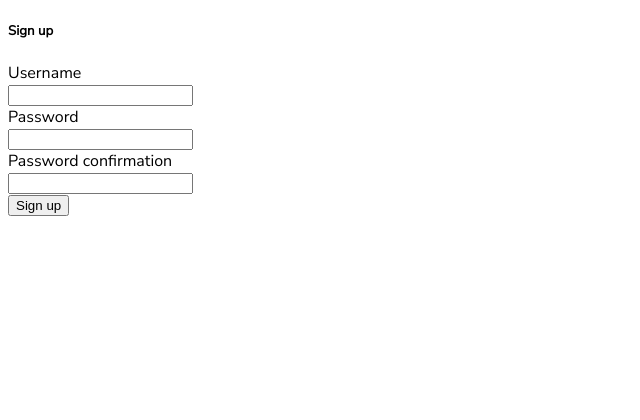
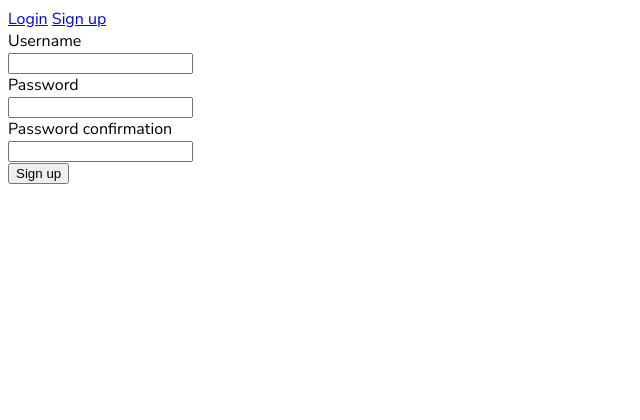
Before and after one commit to EMPRI-DEVOPS/empri-dashboard, a Django app: template templates/registration/signup.html in a window 1280 px wide. Shown: the top 420 px of the page, without its empty margins (0-640 px from the left). After the commit the page ends 184 px from the top, so only its background shows below. Run offline with Django 3.2, Linux system fonts and the light colour scheme; the template is opened without the code that fills it, so the values that code supplies are empty.

Commit message:
better login/signup pages

```diff
--- a/templates/registration/signup.html
+++ b/templates/registration/signup.html
@@ -6,7 +6,10 @@
 <div class="mx-auto flex-column card shadow-sm" style="width: 100%; max-width: 500px;">
     <form method="post" action="{% url 'signup' %}" class="{% if form.errors%} was-validated {% endif %}">
         <div class="card-header text-center">
-            <h5 v-if="title" class="card-title">Sign up</h5>
+            <div class="btn-group">
+                <a class="btn btn-outline-secondary" href="{% url 'login'%}">Login</a>
+                <a class="btn btn-outline-secondary active" href="{% url 'signup'%}">Sign up</a>
+            </div>
         </div>
         <div class="card-body">
             {% if form.errors %}
@@ -30,7 +33,7 @@
                 </div>
                 {{ form.password1.errors }}
             </div>
-            <div class="row mb-3">
+            <div class="row mb-4">
                 <label for="{{form.password2.id_for_label}}" class="col-sm-3 col-form-label">Password
                     confirmation</label>
                 <div class="col-sm-9">
@@ -39,10 +42,7 @@
                 </div>
                 {{ form.password2.errors }}
             </div>
-
-        </div>
-        <div class="card-footer text-center">
-            <div class="btn-group">
+            <div class="d-grid">
                 <button class="btn btn-lg btn-outline-secondary" type="submit">Sign up</button>
             </div>
         </div>
```
Also changed, not shown: core/views.py (+10 -1 lines), templates/registration/login.html (+8 -7 lines).
